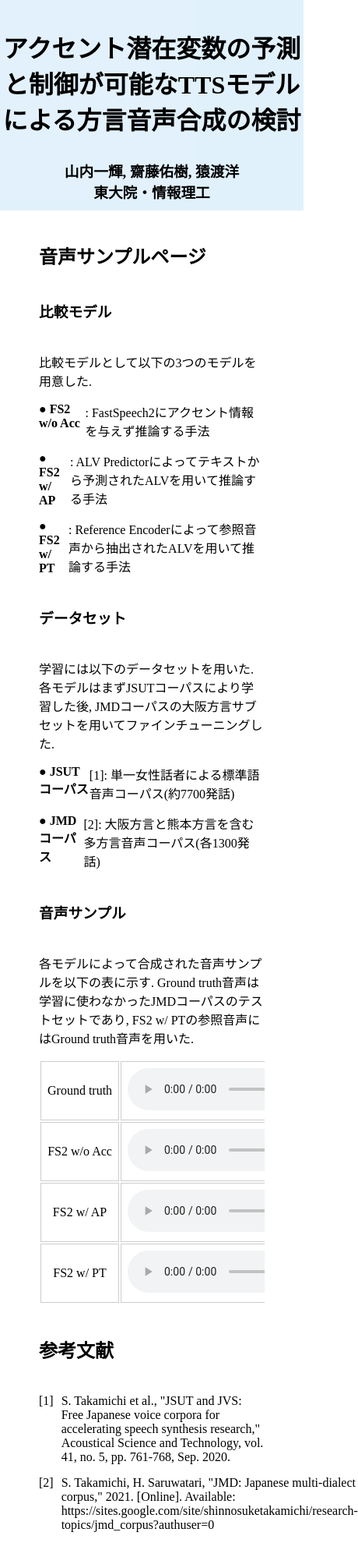
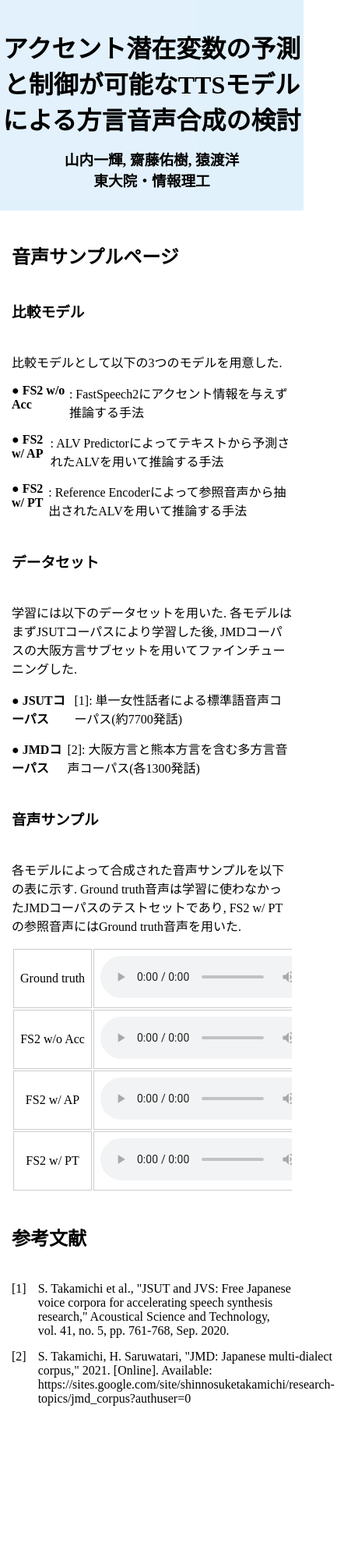
Before and after one commit to kyamauchi1023/yamauchi23asja, a plain HTML site: page index.html in a window 390 px wide. Shown: the top 1997 px of the page at 78% size, 460 px wide, since content can reach past the window. After the commit the page ends 1849 px from the top, so only its background shows below. Drawn offline with Linux system fonts and the light colour scheme.

Commit message:
Update stylesheet.css

```diff
--- a/stylesheet.css
+++ b/stylesheet.css
@@ -21,21 +21,21 @@ header {
 }
 .head-2 {
     text-align: center;
-    margin: 30px 0;
+    margin: 15px 0;
 }
 .style-1 {
     text-align: left;
     margin: 40px 0;
-    margin-left: 50px;
-    margin-right: 50px;
+    margin-left: 15px;
+    margin-right: 15px;
 }
 p {
-    margin-left: 50px;
-    margin-right: 50px;
+    margin-left: 15px;
+    margin-right: 15px;
 }
 ul {
-    margin-left: 50px;
-    margin-right: 50px;
+    margin-left: 15px;
+    margin-right: 15px;
     list-style-type: none; /* デフォルトのマーカーを非表示にする */
     padding-left: 0px; /* リストの左の余白をゼロにする */
 }
@@ -44,7 +44,7 @@ li {
     display: flex;
 }
 li::before {
-    margin-right: 10px; /* マーカーとテキストの間にスペースを追加 */
+    margin-right: 15px; /* マーカーとテキストの間にスペースを追加 */
 }
 ul.custom-list li {
     counter-increment: custom-counter; /* カウンターを増やす */
@@ -53,13 +53,13 @@ ul.custom-list li::before {
     content: "[" counter(custom-counter) "]"; /* カウンターの値を表示 */
 }
 footer {
-    margin-top: 50px;
+    margin-top: 15px;
 }
 
 .table-container {
     overflow-x: scroll; /* 横スクロール可能にする */
-    margin-left: 50px;
-    margin-right: 50px;
+    margin-left: 15px;
+    margin-right: 15px;
 }
 table {
     width: 600px;
@@ -112,7 +112,7 @@ td {
 }
 
 .top-wrapper {
-    padding: 180px 0 50px 0;
+    padding: 180px 0 15px 0;
     background-image: url(top.png);
     background-size: cover;
     color: white;
@@ -132,14 +132,14 @@ td {
     text-align: center;
 }
 .btn-wrapper p {
-    margin-bottom: 20px;
+    margin-bottom: 15px;
 }
 .signup {
     background-color: #239b76;
 }
 .facebook {
     background-color: #3b5998;
-    margin-right: 10px;
+    margin-right: 15px;
 }
 .twitter {
     background-color: #55acee;
@@ -160,7 +160,7 @@ td {
 }
 .logo {
     width: 124px;
-    margin-top: 20px;
+    margin-top: 15px;
 }
 .header-left {
     float: left;
@@ -190,7 +190,7 @@ td {
 }
 .heading {
     padding-top: 80px;
-    padding-bottom: 50px;
+    padding-bottom: 15px;
     color: #5f5d60;
 }
 .heading h2 {
@@ -243,8 +243,8 @@ footer p {
     font-size: 12px;
 }
 footer {
-    padding-top: 30px;
-    padding-bottom: 20px;
+    padding-top: 15px;
+    padding-bottom: 15px;
 }
 .menu-icon {
     color: white;
@@ -260,7 +260,7 @@ footer {
 @media all and (max-width: 1000px) {
     .lesson {
         width: 50%;
-        margin-bottom: 50px;
+        margin-bottom: 15px;
     }
     .lesson-wrapper {
         height: 990px;
@@ -269,12 +269,12 @@ footer {
         text-align: center;
     }
     }
-    @media all and (max-width: 750px) {
+    @media all and (max-width: 715px) {
     .top-wrapper h1 {
         font-size: 32px;
     }
     .heading h2 {
-        font-size: 20px;
+        font-size: 15px;
     }
 }
 
@@ -289,7 +289,7 @@ footer {
         width: 100%;
     }
     .twitter {
-        margin-top: 10px;
+        margin-top: 15px;
     }
     .top-wrapper {
         text-align: left;
```
